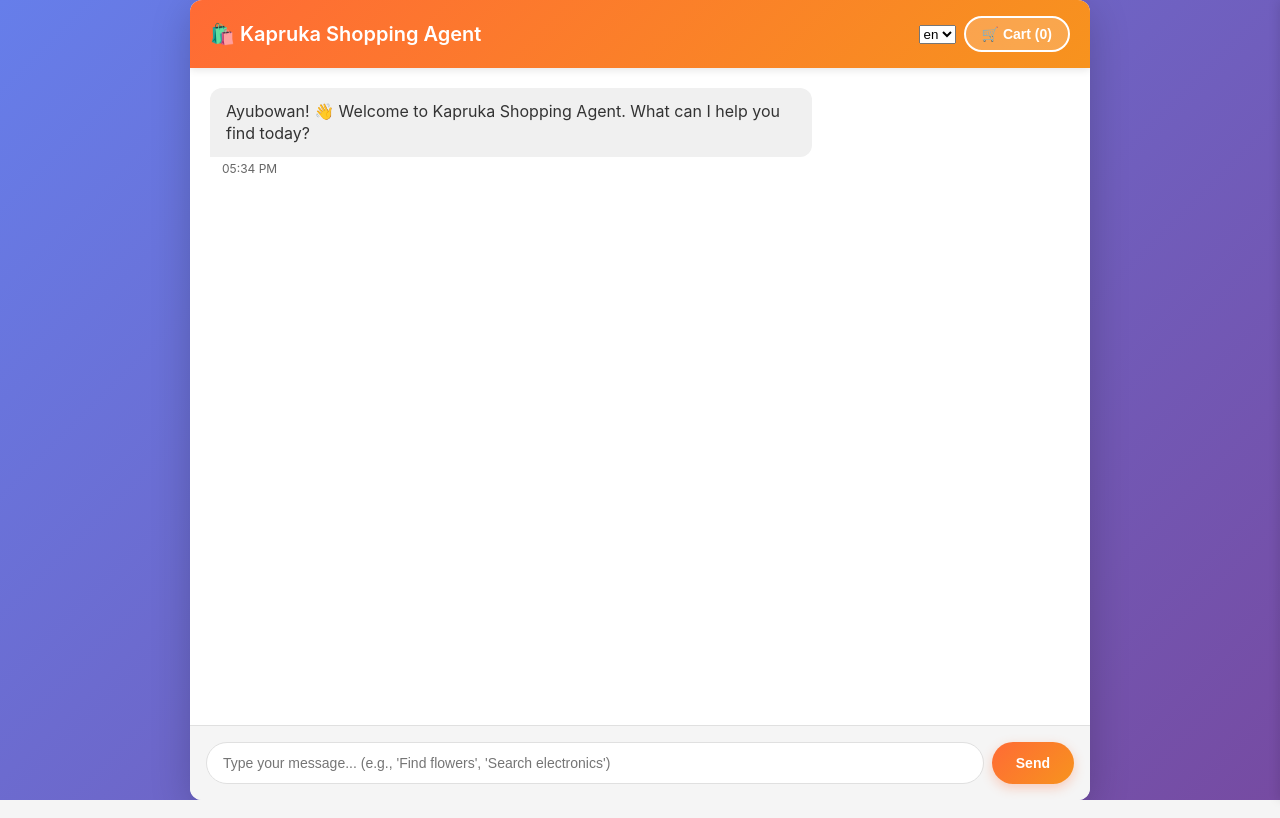
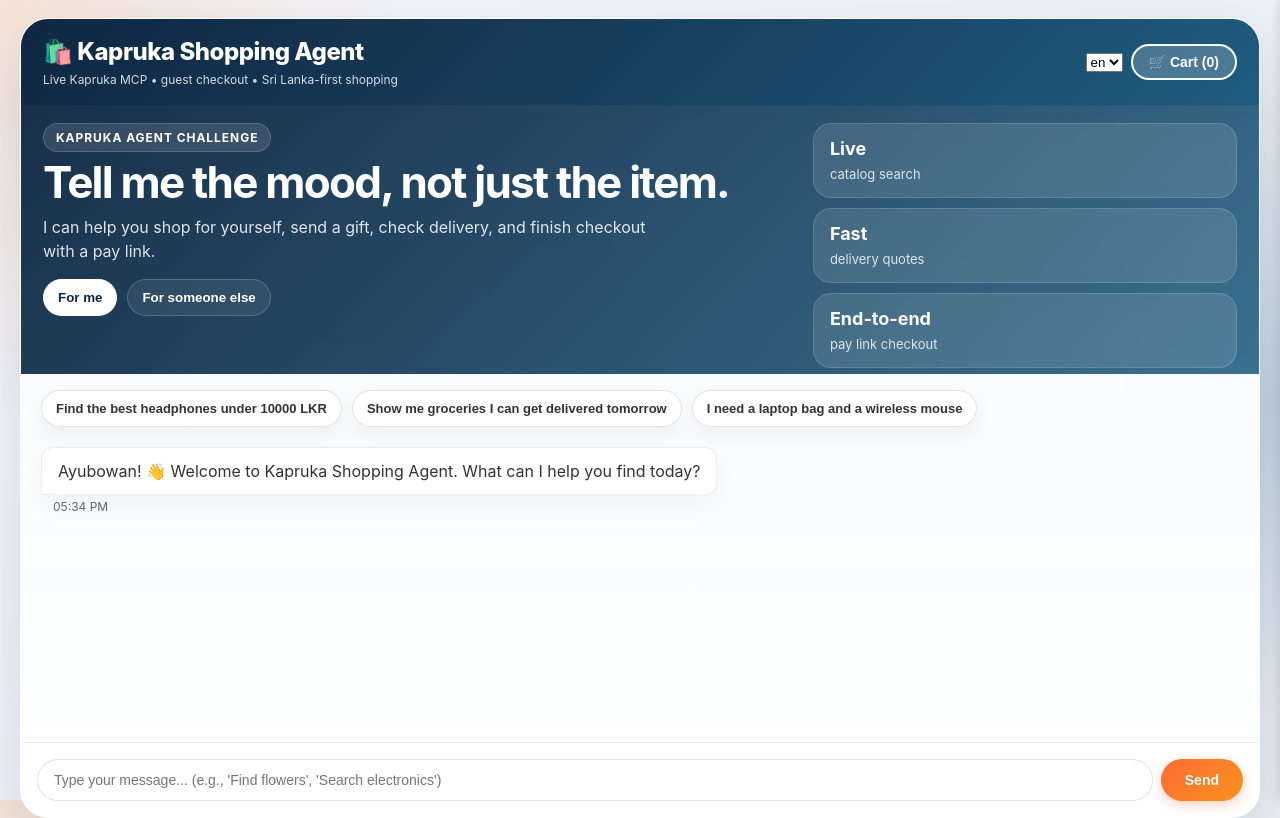
Before and after one commit to Mathu-code/Agent, a React (Vite) app in the folder frontend/: page / in a window 1280 px wide. Built offline with nearby package versions, Linux system fonts and the light colour scheme.

Commit message:
feat: challenge polish pass for Kapruka demo

```diff
--- a/frontend/src/App.css
+++ b/frontend/src/App.css
@@ -1,10 +1,12 @@
 :root {
   --primary-color: #ff6b35;
+  --primary-deep: #d94f1a;
   --secondary-color: #004e89;
   --bg-light: #f5f5f5;
-  --border-color: #e0e0e0;
-  --text-dark: #333;
-  --text-light: #666;
+  --border-color: rgba(255, 255, 255, 0.16);
+  --text-dark: #16212f;
+  --text-light: #5f6b7a;
+  --surface: rgba(255, 255, 255, 0.92);
 }
 
 * {
@@ -14,8 +16,11 @@
 }
 
 body {
-  font-family: -apple-system, BlinkMacSystemFont, 'Segoe UI', 'Roboto', sans-serif;
-  background-color: var(--bg-light);
+  font-family: Inter, 'Segoe UI', 'Helvetica Neue', Arial, sans-serif;
+  background:
+    radial-gradient(circle at top left, rgba(255, 160, 90, 0.24), transparent 28%),
+    radial-gradient(circle at right center, rgba(0, 78, 137, 0.18), transparent 24%),
+    linear-gradient(135deg, #f5f8ff 0%, #eef2f8 45%, #e8edf5 100%);
   color: var(--text-dark);
 }
 
@@ -28,31 +33,33 @@
   display: flex;
   height: 100vh;
   width: 100%;
-  background: linear-gradient(135deg, #667eea 0%, #764ba2 100%);
+  padding: 18px;
 }
 
 .chat-container {
   display: flex;
   flex-direction: column;
   width: 100%;
-  max-width: 900px;
+  max-width: 1240px;
   margin: 0 auto;
-  background: white;
-  box-shadow: 0 10px 40px rgba(0, 0, 0, 0.2);
-  border-radius: 12px;
+  background: linear-gradient(180deg, rgba(255,255,255,0.94), rgba(255,255,255,0.88));
+  box-shadow: 0 24px 60px rgba(17, 34, 51, 0.15);
+  border-radius: 28px;
   overflow: hidden;
   height: 100vh;
   max-height: 100vh;
+  backdrop-filter: blur(16px);
+  border: 1px solid rgba(255, 255, 255, 0.56);
 }
 
 .chat-header {
   display: flex;
   justify-content: space-between;
   align-items: center;
-  padding: 16px 20px;
-  background: linear-gradient(135deg, #ff6b35 0%, #f7931e 100%);
+  padding: 18px 22px;
+  background: linear-gradient(135deg, #0f2742 0%, #173d5b 45%, #1f5c80 100%);
   color: white;
-  box-shadow: 0 2px 8px rgba(0, 0, 0, 0.1);
+  box-shadow: 0 2px 18px rgba(0, 0, 0, 0.12);
 }
 
 .header-left {
@@ -60,9 +67,101 @@
 }
 
 .chat-header h1 {
-  font-size: 20px;
-  font-weight: 600;
+  font-size: 24px;
+  font-weight: 800;
   margin: 0;
+  letter-spacing: -0.02em;
+}
+
+.header-subtitle {
+  margin-top: 6px;
+  font-size: 12px;
+  opacity: 0.82;
+}
+
+.hero-panel {
+  display: grid;
+  grid-template-columns: minmax(0, 1.6fr) minmax(270px, 0.9fr);
+  gap: 16px;
+  padding: 18px 22px 6px;
+  background:
+    linear-gradient(135deg, rgba(15, 39, 66, 0.96), rgba(31, 92, 128, 0.88)),
+    radial-gradient(circle at top right, rgba(255, 255, 255, 0.18), transparent 32%);
+  color: white;
+}
+
+.hero-copy h2 {
+  font-size: clamp(28px, 4vw, 44px);
+  line-height: 1.02;
+  margin: 8px 0 10px;
+  letter-spacing: -0.04em;
+}
+
+.hero-copy p {
+  max-width: 62ch;
+  color: rgba(255, 255, 255, 0.86);
+  line-height: 1.5;
+}
+
+.eyebrow {
+  display: inline-flex;
+  align-items: center;
+  gap: 8px;
+  padding: 6px 12px;
+  border-radius: 999px;
+  background: rgba(255, 255, 255, 0.12);
+  border: 1px solid rgba(255, 255, 255, 0.16);
+  font-size: 12px;
+  font-weight: 700;
+  letter-spacing: 0.08em;
+  text-transform: uppercase;
+}
+
+.mode-switcher {
+  display: flex;
+  gap: 10px;
+  margin-top: 16px;
+  flex-wrap: wrap;
+}
+
+.mode-pill {
+  border: 1px solid rgba(255, 255, 255, 0.18);
+  background: rgba(255, 255, 255, 0.08);
+  color: white;
+  padding: 10px 14px;
+  border-radius: 999px;
+  font-weight: 700;
+  cursor: pointer;
+}
+
+.mode-pill.active {
+  background: #ffffff;
+  color: #0f2742;
+}
+
+.hero-stats {
+  display: grid;
+  grid-template-columns: repeat(1, minmax(0, 1fr));
+  gap: 10px;
+}
+
+.stat-card {
+  padding: 14px 16px;
+  border-radius: 18px;
+  background: rgba(255, 255, 255, 0.12);
+  border: 1px solid rgba(255, 255, 255, 0.14);
+  backdrop-filter: blur(6px);
+}
+
+.stat-card strong {
+  display: block;
+  font-size: 18px;
+  margin-bottom: 4px;
+}
+
+.stat-card span {
+  font-size: 13px;
+  color: rgba(255, 255, 255, 0.82);
 }
 
 .cart-button {
@@ -88,6 +187,31 @@
   flex-direction: column;
   flex: 1;
   min-height: 0;
+  background: linear-gradient(180deg, rgba(248,250,253,0.78), rgba(255,255,255,0.98));
+}
+
+.quick-actions {
+  display: flex;
+  gap: 10px;
+  flex-wrap: wrap;
+  padding: 16px 20px 0;
+}
+
+.quick-chip {
+  border: 1px solid rgba(15, 39, 66, 0.12);
+  background: rgba(255, 255, 255, 0.88);
+  color: var(--text-dark);
+  padding: 10px 14px;
+  border-radius: 999px;
+  font-size: 13px;
+  font-weight: 600;
+  box-shadow: 0 8px 20px rgba(17, 34, 51, 0.06);
+  cursor: pointer;
+}
+
+.quick-chip:hover {
+  transform: translateY(-1px);
+  border-color: rgba(255, 107, 53, 0.3);
 }
 
 .messages {
@@ -131,13 +255,15 @@
 }
 
 .message.agent .message-content {
-  background-color: #f0f0f0;
+  background: rgba(255, 255, 255, 0.92);
   color: var(--text-dark);
   border-bottom-left-radius: 0;
+  border: 1px solid rgba(17, 34, 51, 0.08);
+  box-shadow: 0 12px 24px rgba(17, 34, 51, 0.04);
 }
 
 .message.user .message-content {
-  background: linear-gradient(135deg, #667eea 0%, #764ba2 100%);
+  background: linear-gradient(135deg, #ff6b35 0%, #f7931e 100%);
   color: white;
   border-bottom-right-radius: 0;
 }
@@ -150,19 +276,20 @@
 }
 
 .products-carousel {
-  background: #f9f9f9;
-  border: 2px solid #e0e0e0;
-  border-radius: 8px;
-  padding: 16px;
+  background: linear-gradient(180deg, rgba(255,255,255,0.88), rgba(247,250,253,0.98));
+  border: 1px solid rgba(17, 34, 51, 0.08);
+  border-radius: 22px;
+  padding: 18px;
   margin: 12px 0;
+  box-shadow: 0 18px 30px rgba(17, 34, 51, 0.06);
   animation: slideIn 0.3s ease-out;
 }
 
 .carousel-title {
   font-weight: 600;
-  color: #333;
+  color: #10243c;
   margin-bottom: 12px;
-  font-size: 14px;
+  font-size: 15px;
 }
 
 .products-grid {
@@ -175,18 +302,19 @@
   display: flex;
   gap: 8px;
   padding: 16px;
-  background: var(--bg-light);
-  border-top: 1px solid var(--border-color);
+  background: rgba(255,255,255,0.96);
+  border-top: 1px solid rgba(17, 34, 51, 0.08);
 }
 
 .input-form input {
   flex: 1;
   padding: 12px 16px;
-  border: 1px solid var(--border-color);
-  border-radius: 24px;
+  border: 1px solid rgba(17, 34, 51, 0.12);
+  border-radius: 999px;
   font-size: 14px;
   outline: none;
   transition: all 0.3s ease;
+  background: white;
 }
 
 .input-form input:focus {
@@ -204,7 +332,7 @@
   background: linear-gradient(135deg, #ff6b35 0%, #f7931e 100%);
   color: white;
   border: none;
-  border-radius: 24px;
+  border-radius: 999px;
   font-size: 14px;
   font-weight: 600;
   cursor: pointer;
@@ -255,6 +383,40 @@
 }
 
 @media (max-width: 768px) {
+  .app {
+    padding: 0;
+  }
+
+  .chat-container {
+    border-radius: 0;
+    min-height: 100vh;
+  }
+
+  .hero-panel {
+    grid-template-columns: 1fr;
+    padding: 16px;
+  }
+
+  .hero-copy h2 {
+    font-size: 26px;
+  }
+
+  .hero-stats {
+    grid-template-columns: repeat(3, minmax(0, 1fr));
+  }
+
+  .stat-card strong {
+    font-size: 14px;
+  }
+
+  .stat-card span {
+    font-size: 11px;
+  }
+
+  .quick-actions {
+    padding: 12px 12px 0;
+  }
+
   .message-content {
     max-width: 85%;
   }
@@ -271,4 +433,8 @@
   .chat-header h1 {
     font-size: 16px;
   }
+
+  .header-subtitle {
+    display: none;
+  }
 }
--- a/frontend/src/App.jsx
+++ b/frontend/src/App.jsx
@@ -7,6 +7,8 @@
 import { t, availableLocales } from './i18n/i18n'
 
 function App() {
+  const [locale, setLocale] = useState('en')
+  const [mode, setMode] = useState('self')
   const [messages, setMessages] = useState([
     {
       id: 1,
@@ -18,7 +20,6 @@
   const [cart, setCart] = useState([])
   const [cartOpen, setCartOpen] = useState(false)
   const [input, setInput] = useState('')
-  const [locale, setLocale] = useState('en')
   const [loading, setLoading] = useState(false)
   const [currentProducts, setCurrentProducts] = useState([])
   const [showProducts, setShowProducts] = useState(false)
@@ -26,10 +27,27 @@
   const [deliveryOpen, setDeliveryOpen] = useState(false)
   const [deliveryInfo, setDeliveryInfo] = useState(null)
 
+  const quickPrompts = mode === 'gift'
+    ? [
+        'I need flowers and a note for my girlfriend',
+        'Find a gift under 5000 LKR for a birthday',
+        'Show romantic gift ideas with delivery tomorrow'
+      ]
+    : [
+        'Find the best headphones under 10000 LKR',
+        'Show me groceries I can get delivered tomorrow',
+        'I need a laptop bag and a wireless mouse'
+      ]
+
   // Auto-scroll to bottom
   useEffect(() => {
     messagesEndRef.current?.scrollIntoView({ behavior: 'smooth' })
   }, [messages])
+
+  useEffect(() => {
+    setMessages(prev => prev.map((msg, index) => index === 0 ? { ...msg, text: t(locale, 'welcome') } : msg))
+  }, [locale])
+
   const handleSendMessage = async (e) => {
     e.preventDefault()
     if (!input.trim()) return
@@ -50,7 +68,7 @@
       const response = await fetch('/api/chat', {
         method: 'POST',
         headers: { 'Content-Type': 'application/json' },
-        body: JSON.stringify({ message: input })
+        body: JSON.stringify({ message: input, locale, mode })
       })
       const data = await response.json()
 
@@ -156,6 +174,9 @@
         <div className="chat-header">
           <div className="header-left">
             <h1>{t(locale, 'title')}</h1>
+            <p className="header-subtitle">
+              Live Kapruka MCP • guest checkout • Sri Lanka-first shopping
+            </p>
           </div>
           <div style={{display: 'flex', gap: '8px', alignItems: 'center'}}>
             <select value={locale} onChange={(e) => setLocale(e.target.value)}>
@@ -170,7 +191,48 @@
           </div>
         </div>
 
+        <div className="hero-panel">
+          <div className="hero-copy">
+            <span className="eyebrow">Kapruka Agent Challenge</span>
+            <h2>Tell me the mood, not just the item.</h2>
+            <p>
+              I can help you shop for yourself, send a gift, check delivery, and finish checkout with a pay link.
+            </p>
+            <div className="mode-switcher">
+              <button className={`mode-pill ${mode === 'self' ? 'active' : ''}`} onClick={() => setMode('self')} type="button">For me</button>
+              <button className={`mode-pill ${mode === 'gift' ? 'active' : ''}`} onClick={() => setMode('gift')} type="button">For someone else</button>
+            </div>
+          </div>
+          <div className="hero-stats">
+            <div className="stat-card">
+              <strong>Live</strong>
+              <span>catalog search</span>
+            </div>
+            <div className="stat-card">
+              <strong>Fast</strong>
+              <span>delivery quotes</span>
+            </div>
+            <div className="stat-card">
+              <strong>End-to-end</strong>
+              <span>pay link checkout</span>
+            </div>
+          </div>
+        </div>
+
         <div className="chat-content">
+          <div className="quick-actions">
+            {quickPrompts.map((prompt) => (
+              <button
+                key={prompt}
+                type="button"
+                className="quick-chip"
+                onClick={() => setInput(prompt)}
+              >
+                {prompt}
+              </button>
+            ))}
+          </div>
+
           <div className="messages">
             {messages.map(msg => (
               <div key={msg.id} className={`message ${msg.type}`}>
```
Also changed, not shown: 1 other file (tests, documents, lock files or other folders).
